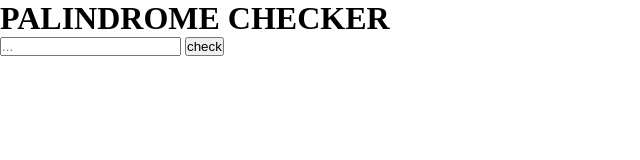
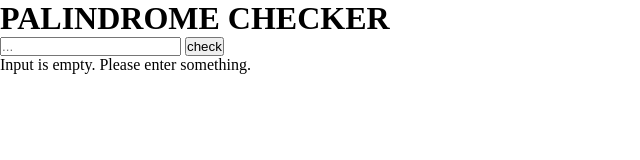
Before and after one commit to DaAlch3m1st/Palindrome-Checker, a plain HTML site: page index.html in a window 1280 px wide. Both pictures are taken after a click on the button "check". Shown: the whole page, without its empty margins (0-640 px from the left). Drawn offline with Linux system fonts and the light colour scheme.

Commit message:
Logic done - I create a function to check if the string is palindrome or not - an event when the user click the button check if the word is or not palindrome #Next: Style to the page

```diff
--- a/app.js
+++ b/app.js
@@ -1,7 +1,27 @@
-// first I'm gonna do the project on the console (search how to reverse words)
+const checkBtn = document.getElementById('check-btn');
 
-function reverseString(str) {
-    return str.split('').reverse().join('');
+function palindromeChecker() {
+    // get the input value of the game
+    const inputText = document.getElementById('text-input').value
+    // Check if the value is palindrome doing with this code
+    const reverseInput = inputText.split('').reverse().join('').toLowerCase().replace(/[^a-z0-9]/g, '');
+
+    // get the element "p" to display the text if the number is palindrome or not
+    const result = document.getElementById('result');
+    // operator logic "if" the word is the same in reverse or not
+    if (inputText.trim() === '') {
+        result.innerHTML = 'Input is empty. Please enter something.'
+        console.log('Input is empty. Please enter something.');
+        // operator logic "elif if" to check if the word is palindrome
+    } else if (reverseInput === inputText.toLowerCase().replace(/[^a-z0-9]/g, '')) {
+        result.innerHTML = `${inputText} is a palindrome`;
+        console.log(`${inputText} is palindrome`);
+    } else {
+        result.innerHTML = `${inputText} is not a palindrome`
+        console.log(`${inputText} isn't palindrome`);
+    }
 }
-const reversed = reverseString("ana");
-console.log(reversed);
+
+checkBtn.addEventListener('click', function() {
+    palindromeChecker();
+})
--- a/index.html
+++ b/index.html
@@ -8,8 +8,11 @@
 </head>
 <body>
     <h1>PALINDROME CHECKER</h1>
-    <input type="text" name="" id="btnchecker" placeholder="...">
-    <button type="submit">check</button>
+    <div class="container">
+        <input type="text" name="" id="text-input" placeholder="...">
+        <button type="submit" id="check-btn">check</button>
+        <p id="result"></p>
+    </div>
 
     <script src="app.js"></script>
 </body>
```
